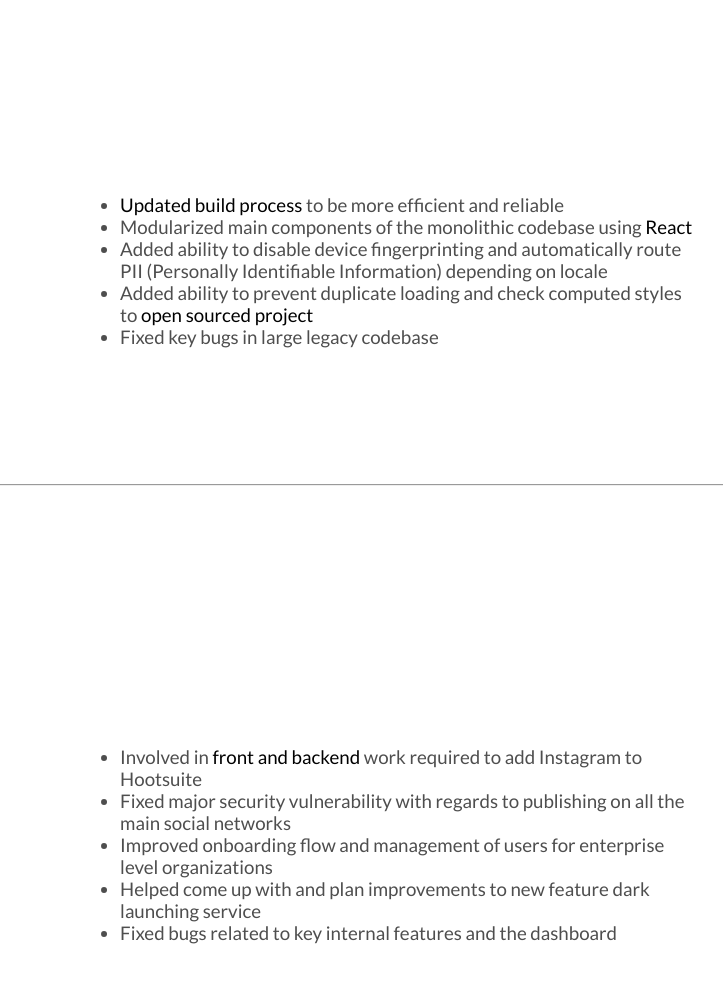
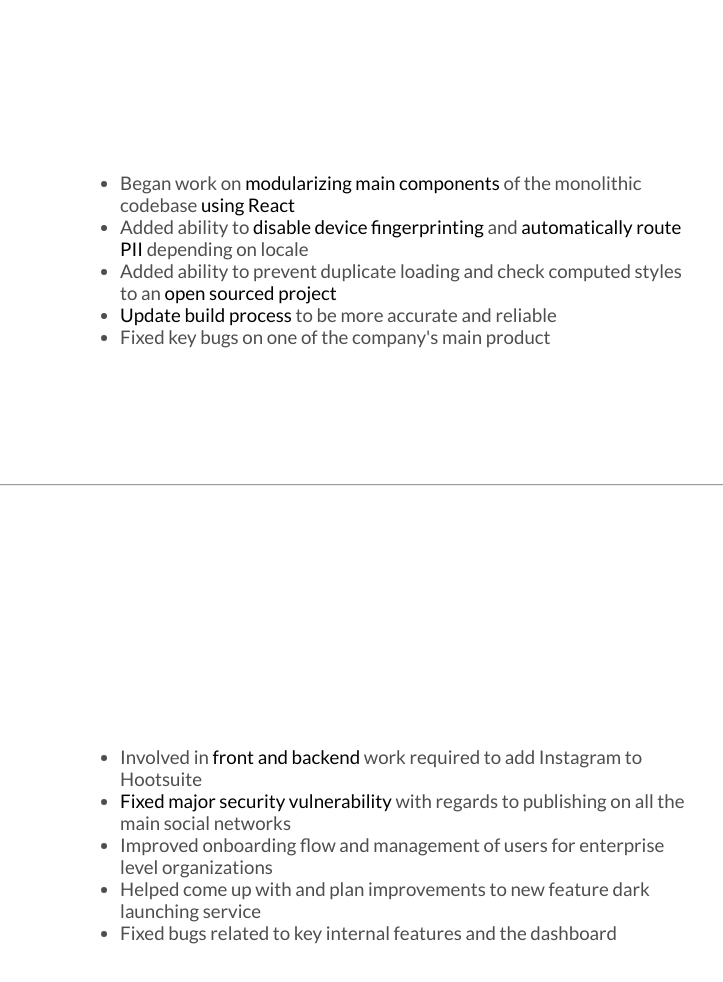
Before and after one commit to jasondippel/personal_webpage, a plain HTML site: page employment.html in a window 1280 px wide. Shown: the part 554-1536 px from the top of the page, 407-1130 px from the left. Drawn offline with Linux system fonts and the light colour scheme; files whose address does not match are found by name.

Commit message:
Update Employment Page

```diff
--- a/employment.html
+++ b/employment.html
@@ -59,11 +59,11 @@
           </div>
           <div class="column-discription">
             <ul>
-              <li><span class="dark-highlight">Updated build process</span> to be more efficient and reliable</li>
-              <li>Modularized main components of the monolithic codebase using <span class="dark-highlight">React</span></li>
-              <li>Added ability to disable device fingerprinting and automatically route PII (Personally Identifiable Information) depending on locale</li>
-              <li>Added ability to prevent duplicate loading and check computed styles to <a class="dark-highlight" href="https://github.com/bazaarvoice/bv-ui-core" target="_blank">open sourced project</a></li>
-              <li>Fixed key bugs in large legacy codebase</li>
+              <li>Began work on <span class="dark-highlight">modularizing main components</span> of the monolithic codebase <span class="dark-highlight">using React</span></li>
+              <li>Added ability to <span class="dark-highlight">disable device fingerprinting</span> and <span class="dark-highlight">automatically route PII</span> depending on locale</li>
+              <li>Added ability to prevent duplicate loading and check computed styles to an <a class="dark-highlight" href="https://github.com/bazaarvoice/bv-ui-core/commit/0d9ea59b470791ae4b5f72c25a2dfae5a3a27bb8" target="_blank">open sourced project</a></li>
+              <li><span class="dark-highlight">Update build process</span> to be more accurate and reliable</li>
+              <li>Fixed key bugs on one of the company's main product</li>
             </ul>
           </div>
         </div>
@@ -82,7 +82,7 @@
           <div class="column-discription">
             <ul>
               <li>Involved in <span class="dark-highlight">front and backend</span> work required to add Instagram to Hootsuite</li>
-              <li>Fixed major security vulnerability with regards to publishing on all the main social networks</li>
+              <li><span class="dark-highlight">Fixed major security vulnerability</span> with regards to publishing on all the main social networks</li>
               <li>Improved onboarding flow and management of users for enterprise level organizations</li>
               <li>Helped come up with and plan improvements to new feature dark launching service</li>
               <li>Fixed bugs related to key internal features and the dashboard</li>
```
